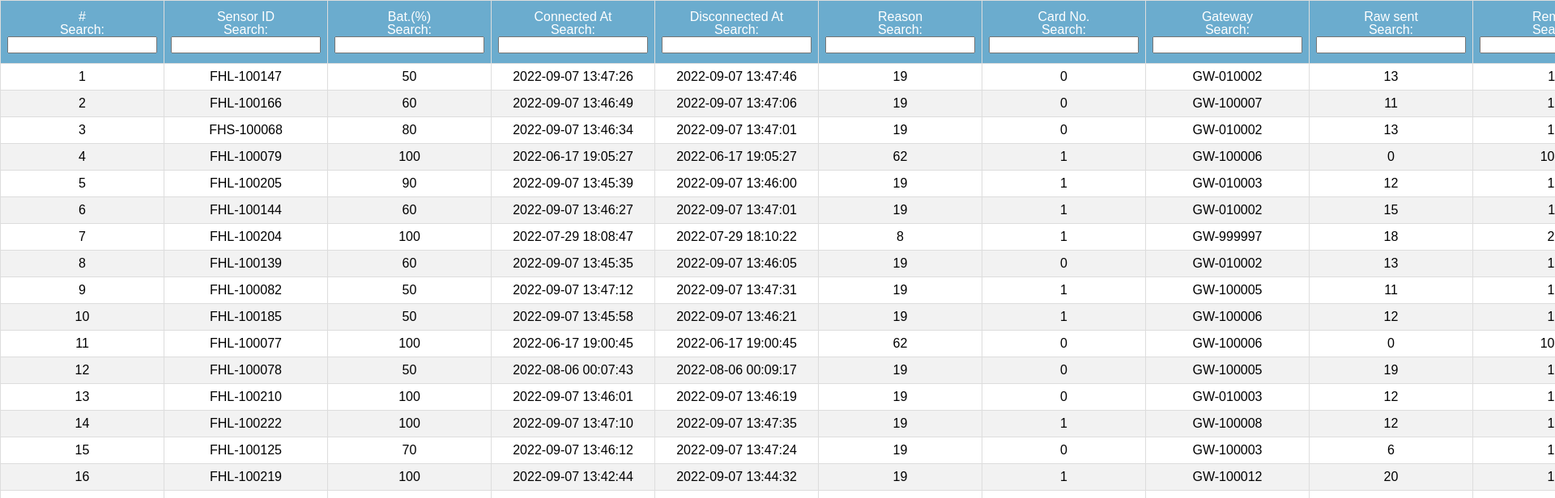
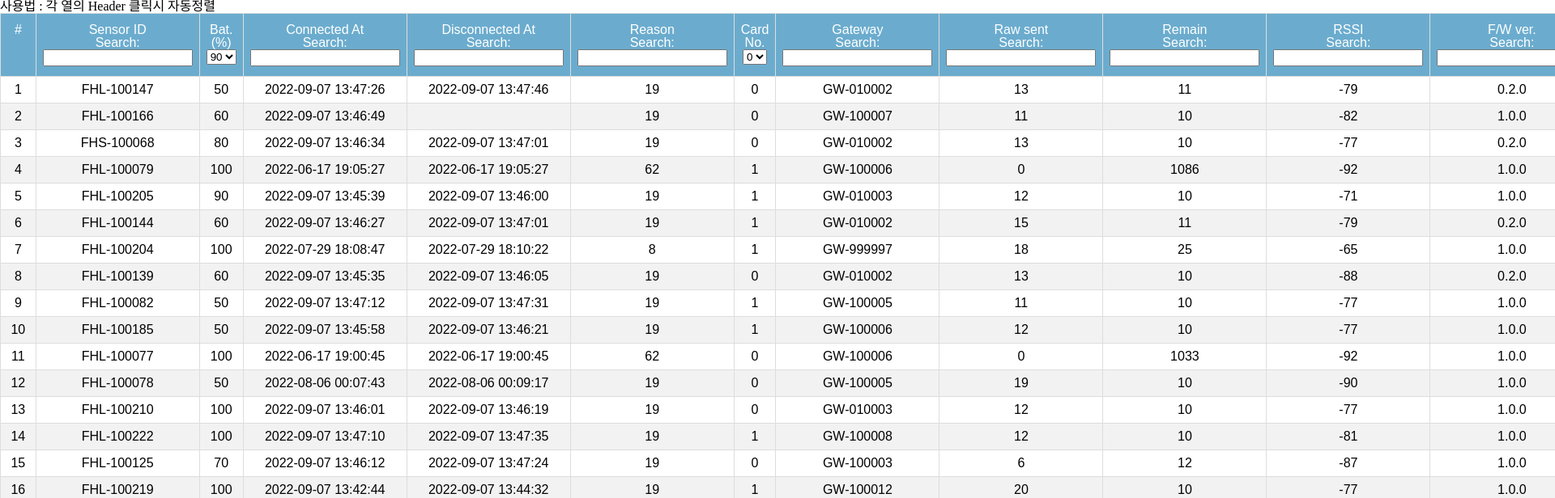
Before and after one commit to maketheworldwise/sensor-admin-react-bodit, a React (Create React App) app: page /sensor in a window 1280 px wide. Shown: the top 616 px of the page at 81% size, 1920 px wide, since content can reach past the window. Built offline with nearby package versions, Linux system fonts and the light colour scheme; what chartjs-plugin-zoom would draw is missing.

Commit message:
필터링 기능

```diff
--- a/public/mocks/sensor/sensor-info-list.json
+++ b/public/mocks/sensor/sensor-info-list.json
@@ -22,7 +22,7 @@
       "fwVer": "1.0.0",
       "batLvl": 60,
       "connAt": "2022-09-07 13:46:49",
-      "disconnAt": "2022-09-07 13:47:06",
+      "disconnAt": null,
       "disconnReason": 19,
       "rawSentCnt": 11,
       "connGW": "GW-100007",
--- /dev/null
+++ b/src/Components/Filter/SectionFilter.js
@@ -0,0 +1,37 @@
+export default function SectionFilter({ column }) {
+  let optionList;
+  column.Header === 'Bat.(%)'
+    ? (optionList = [
+        ['90', '90'],
+        ['80', '80'],
+        ['70', '70'],
+        ['60', '60'],
+        ['50', '50'],
+        ['40', '40'],
+        ['30', '30'],
+        ['20', '20'],
+      ])
+    : (optionList = [
+        ['0', '0'],
+        ['1', '1'],
+      ]);
+
+  const { setFilter } = column;
+  const selectOption = e => {
+    setFilter(e.target.value);
+  };
+
+  return (
+    <>
+      <select onChange={selectOption}>
+        {optionList.map(optionValue => {
+          return (
+            <option key={optionValue[0]} value={optionValue[0]}>
+              {optionValue[1]}
+            </option>
+          );
+        })}
+      </select>
+    </>
+  );
+}
--- a/src/Pages/Sensor/Sensor.js
+++ b/src/Pages/Sensor/Sensor.js
@@ -1,7 +1,6 @@
 import { useEffect, useMemo, useState } from 'react';
 import { useSortBy, useTable, useFilters } from 'react-table'; //useFilter 추가
-// import { useGlobalFilter } from 'react-table'; //useGlobalFilter 추가
-// import GlobalFilter from '../../Components/GlobalFilter';
+import ColumnFilter from '../../Components/Filter/ColumnFilter';
 import { getSensorList } from './Api';
 import { COLUMNS } from './columns';
 
@@ -9,6 +8,13 @@ import styles from './Sensor.module.scss';
 
 function Sensor() {
   const columns = useMemo(() => COLUMNS, []);
+
+  const defaultFilterColumn = useMemo(() => {
+    return {
+      Filter: ColumnFilter,
+    };
+  }, []);
+
   const [data, setData] = useState([]);
   useEffect(() => {
     getSensorList().then(json => setData(json));
@@ -18,26 +24,18 @@ function Sensor() {
     {
       columns: columns,
       data: data,
+      defaultColumn: defaultFilterColumn,
     },
     useFilters, //열에대한 search 기능
-    //useGlobalFilter, //테이블 전역 search 기능
     useSortBy
   );
 
-  const {
-    getTableProps,
-    getTableBodyProps,
-    headerGroups,
-    rows,
-    prepareRow,
-    // state, // add
-    // setGlobalFilter, // add
-  } = tableInstance;
-
-  // const { globalFilter } = state; // add
+  const { getTableProps, getTableBodyProps, headerGroups, rows, prepareRow } =
+    tableInstance;
 
   return (
     <div className={styles.sensor_container}>
+      사용법 : 각 열의 Header 클릭시 자동정렬
       {/* <GlobalFilter filter={globalFilter} setFilter={setGlobalFilter} /> */}
       <table {...getTableProps()}>
         <thead>
--- a/src/Pages/Sensor/columns.js
+++ b/src/Pages/Sensor/columns.js
@@ -1,70 +1,61 @@
-import ColumnFilter from '../../Components/Filter/ColumnFilter';
+import SectionFilter from '../../Components/Filter/SectionFilter';
 
 export const COLUMNS = [
   {
     Header: '#',
     id: 'index',
     accessor: (_row, i) => i + 1,
-    Filter: ColumnFilter,
+    disableFilters: true,
   },
   {
     Header: 'Sensor ID',
     accessor: 'thingName',
-    Filter: ColumnFilter,
   },
   {
     Header: 'Bat.(%)',
     accessor: 'shadow.batLvl',
-    Filter: ColumnFilter,
+    Filter: SectionFilter,
   },
   {
     Header: 'Connected At',
     accessor: 'shadow.connAt',
-    Filter: ColumnFilter,
   },
   {
     Header: 'Disconnected At',
-    accessor: 'shadow.disconnAt',
-    Filter: ColumnFilter,
+    accessor:
+      'shadow.disconnAt' === null ? 'disconnected yet' : 'shadow.disconnAt',
   },
   {
     Header: 'Reason',
     accessor: 'shadow.disconnReason',
-    Filter: ColumnFilter,
   },
   {
     Header: 'Card No.',
     accessor: 'shadow.connCardNum',
-    Filter: ColumnFilter,
+    Filter: SectionFilter,
   },
   {
     Header: 'Gateway',
     accessor: 'shadow.connGW',
-    Filter: ColumnFilter,
   },
   {
     Header: 'Raw sent',
     accessor: 'shadow.rawSentCnt',
-    Filter: ColumnFilter,
   },
   {
     Header: 'Remain',
     accessor: 'shadow.remainData',
-    Filter: ColumnFilter,
   },
   {
     Header: 'RSSI',
     accessor: 'shadow.rssi',
-    Filter: ColumnFilter,
   },
   {
     Header: 'F/W ver.',
     accessor: 'shadow.hwVer',
-    Filter: ColumnFilter,
   },
   {
     Header: 'H/W ver.',
     accessor: 'shadow.fwVer',
-    Filter: ColumnFilter,
   },
 ];
```
Also changed, not shown: src/Components/Filter/GlobalFilter.js (deleted, +0 -8 lines).
